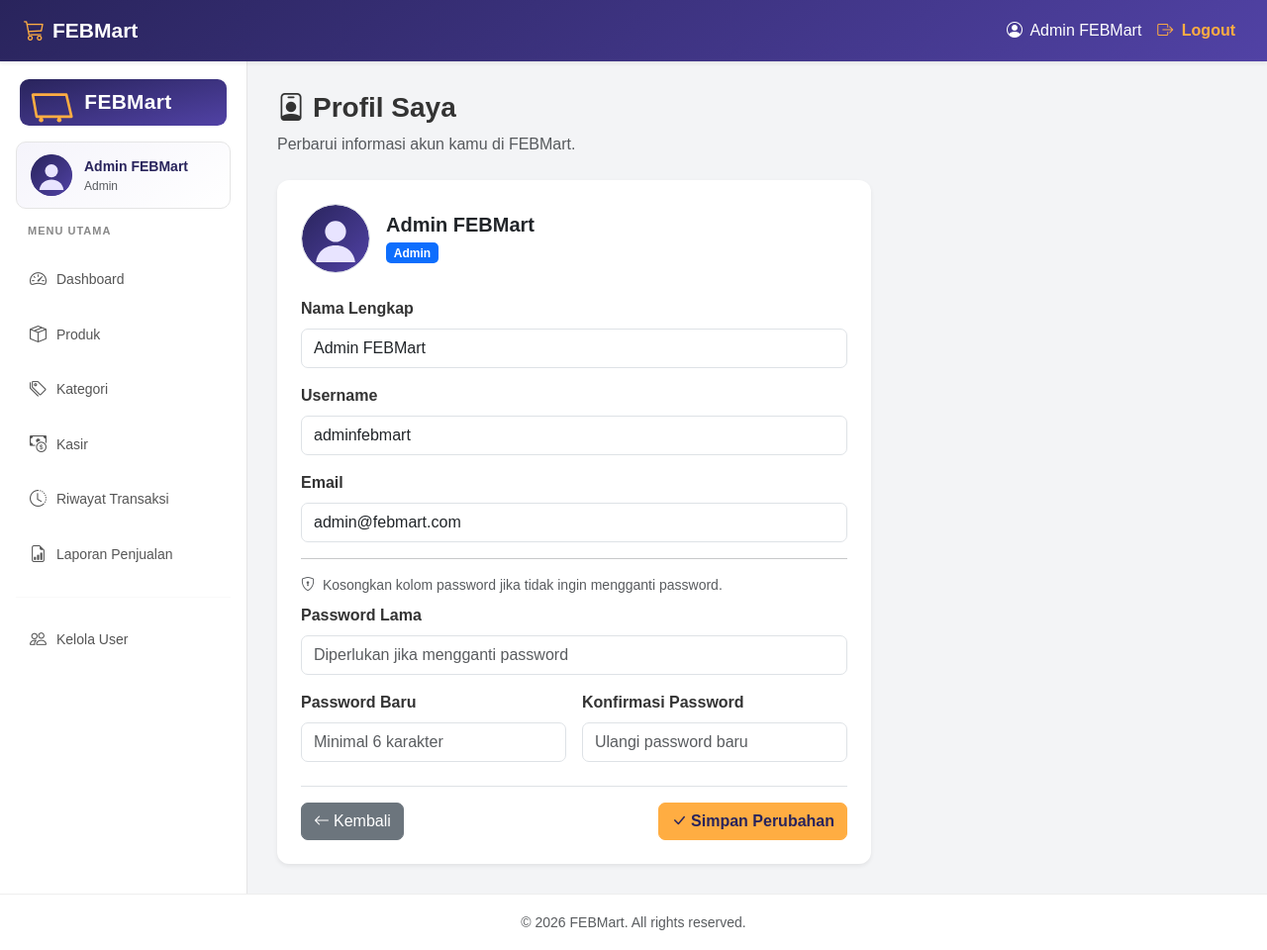
After one commit to jayal098765-jpg/febmart, a PHP site: page /profil.php in a window 1280 px wide. The commit adds this page. Shown: the whole page at 99% size. Run offline with PHP 8.4, Linux system fonts and the light colour scheme; a user stored in the database is signed in; data comes from the database, SQL or seed files in the repository.

Commit message:
feat: halaman profil sendiri untuk semua role + nama navbar bisa diklik

```diff
--- a/includes/navbar.php
+++ b/includes/navbar.php
@@ -17,10 +17,11 @@
             <ul class="navbar-nav ms-auto align-items-lg-center">
 
                 <li class="nav-item">
-                    <span class="nav-link">
+                    <a class="nav-link" href="<?= $baseUrl ?>/profil.php"
+                       title="Buka profil saya">
                         <i class="bi bi-person-circle me-1"></i>
                         <?= htmlspecialchars($_SESSION['name'] ?? 'Admin') ?>
-                    </span>
+                    </a>
                 </li>
 
                 <li class="nav-item">
--- /dev/null
+++ b/profil.php
@@ -0,0 +1,144 @@
+<?php
+session_start();
+
+if (!isset($_SESSION['user_id'])) {
+    header("Location: auth/login.php");
+    exit;
+}
+
+require_once __DIR__ . '/config/database.php';
+
+$userId = (int)$_SESSION['user_id'];
+
+$stmt = $conn->prepare(
+    "SELECT id, name, username, email, role, photo FROM users WHERE id = ? AND is_active = 1"
+);
+$stmt->bind_param("i", $userId);
+$stmt->execute();
+$user = $stmt->get_result()->fetch_assoc();
+$stmt->close();
+
+if (!$user) {
+    session_destroy();
+    header("Location: auth/login.php");
+    exit;
+}
+
+$pesanError = $_SESSION['flash_error'] ?? '';
+unset($_SESSION['flash_error']);
+
+$pageTitle = 'Profil Saya';
+require_once __DIR__ . '/includes/header.php';
+require_once __DIR__ . '/includes/helper.php';
+?>
+<?php include __DIR__ . '/includes/navbar.php'; ?>
+
+<div class="app-layout d-flex flex-grow-1">
+
+    <?php include __DIR__ . '/includes/sidebar.php'; ?>
+
+    <main class="main-content flex-grow-1 p-4">
+
+        <div class="mb-4">
+            <h3 class="fw-bold"><i class="bi bi-person-badge me-2"></i>Profil Saya</h3>
+            <p class="text-muted">Perbarui informasi akun kamu di FEBMart.</p>
+        </div>
+
+        <?php if (isset($_GET['status']) && $_GET['status'] === 'berhasil'): ?>
+            <div class="alert alert-success alert-dismissible fade show">
+                <i class="bi bi-check-circle-fill me-2"></i>
+                Profil berhasil diperbarui!
+                <button type="button" class="btn-close" data-bs-dismiss="alert"></button>
+            </div>
+        <?php endif; ?>
+
+        <?php if ($pesanError !== ''): ?>
+            <div class="alert alert-danger alert-dismissible fade show">
+                <i class="bi bi-exclamation-triangle-fill me-2"></i>
+                <?= htmlspecialchars($pesanError); ?>
+                <button type="button" class="btn-close" data-bs-dismiss="alert"></button>
+            </div>
+        <?php endif; ?>
+
+        <div class="card border-0 shadow-sm" style="max-width: 600px;">
+            <div class="card-body p-4">
+
+                <div class="d-flex align-items-center gap-3 mb-4">
+                    <img src="<?= $baseUrl ?>/assets/img/avatar-default.svg"
+                        width="70" height="70"
+                        class="rounded-circle border"
+                        alt="Foto profil">
+
+                    <div>
+                        <h5 class="fw-bold mb-1"><?= htmlspecialchars($user['name']); ?></h5>
+                        <span class="badge bg-primary text-white border-0">
+                            <?= htmlspecialchars(ucfirst($user['role'])); ?>
+                        </span>
+                    </div>
+                </div>
+
+                <form action="proses_profil.php" method="POST">
+
+                    <div class="mb-3">
+                        <label class="form-label fw-bold">Nama Lengkap</label>
+                        <input type="text" name="name" class="form-control"
+                            value="<?= htmlspecialchars($user['name']); ?>" required>
+                    </div>
+
+                    <div class="mb-3">
+                        <label class="form-label fw-bold">Username</label>
+                        <input type="text" name="username" class="form-control"
+                            value="<?= htmlspecialchars($user['username']); ?>" required>
+                    </div>
+
+                    <div class="mb-3">
+                        <label class="form-label fw-bold">Email</label>
+                        <input type="email" name="email" class="form-control"
+                            value="<?= htmlspecialchars($user['email'] ?? ''); ?>">
+                    </div>
+
+                    <hr>
+
+                    <p class="text-muted small mb-2">
+                        <i class="bi bi-shield-lock me-1"></i>
+                        Kosongkan kolom password jika tidak ingin mengganti password.
+                    </p>
+
+                    <div class="mb-3">
+                        <label class="form-label fw-bold">Password Lama</label>
+                        <input type="password" name="password_lama" class="form-control"
+                            placeholder="Diperlukan jika mengganti password" autocomplete="current-password">
+                    </div>
+
+                    <div class="row g-3 mb-4">
+                        <div class="col-sm-6">
+                            <label class="form-label fw-bold">Password Baru</label>
+                            <input type="password" name="password_baru" class="form-control"
+                                placeholder="Minimal 6 karakter" autocomplete="new-password">
+                        </div>
+                        <div class="col-sm-6">
+                            <label class="form-label fw-bold">Konfirmasi Password</label>
+                            <input type="password" name="konfirmasi_password" class="form-control"
+                                placeholder="Ulangi password baru" autocomplete="new-password">
+                        </div>
+                    </div>
+
+                    <div class="d-flex justify-content-between pt-3 border-top">
+                        <a href="dashboard.php" class="btn btn-secondary">
+                            <i class="bi bi-arrow-left me-1"></i>Kembali
+                        </a>
+                        <button type="submit" class="btn btn-primary">
+                            <i class="bi bi-check-lg me-1"></i>Simpan Perubahan
+                        </button>
+                    </div>
+
+                </form>
+
+            </div>
+        </div>
+
+    </main>
+
+</div>
+
+<?php include __DIR__ . '/includes/footer.php'; ?>
```
Also changed, not shown: proses_profil.php (added, +124 -0 lines).
